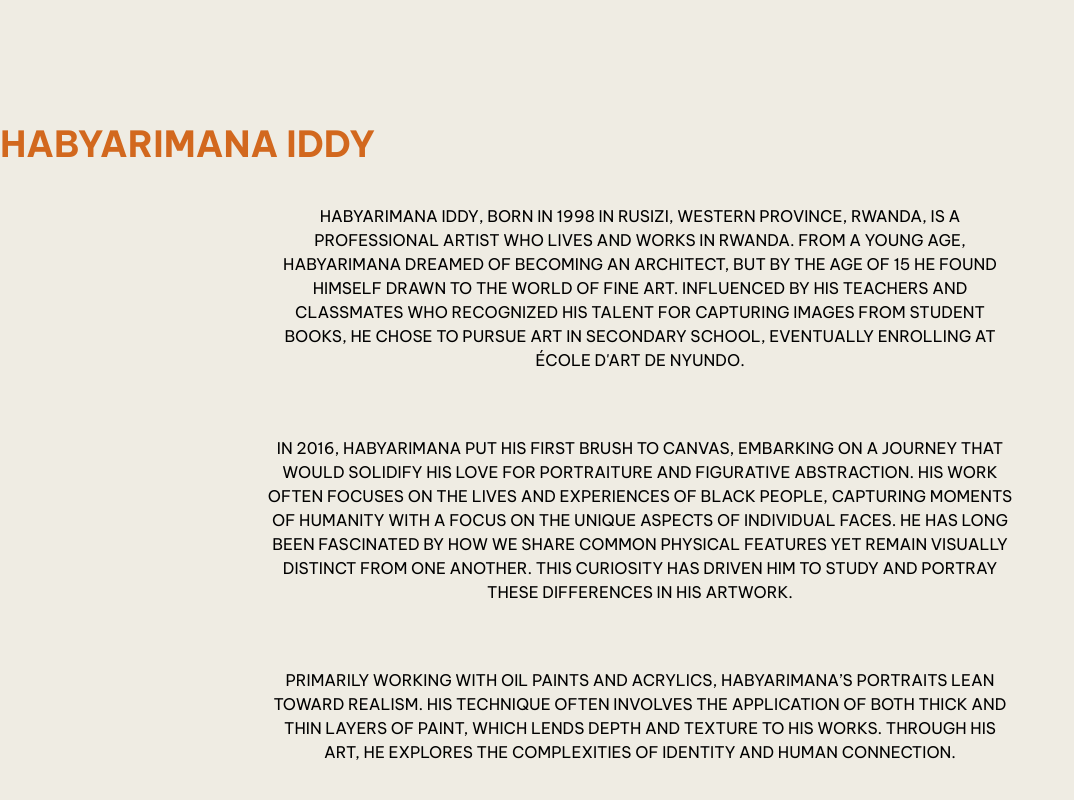
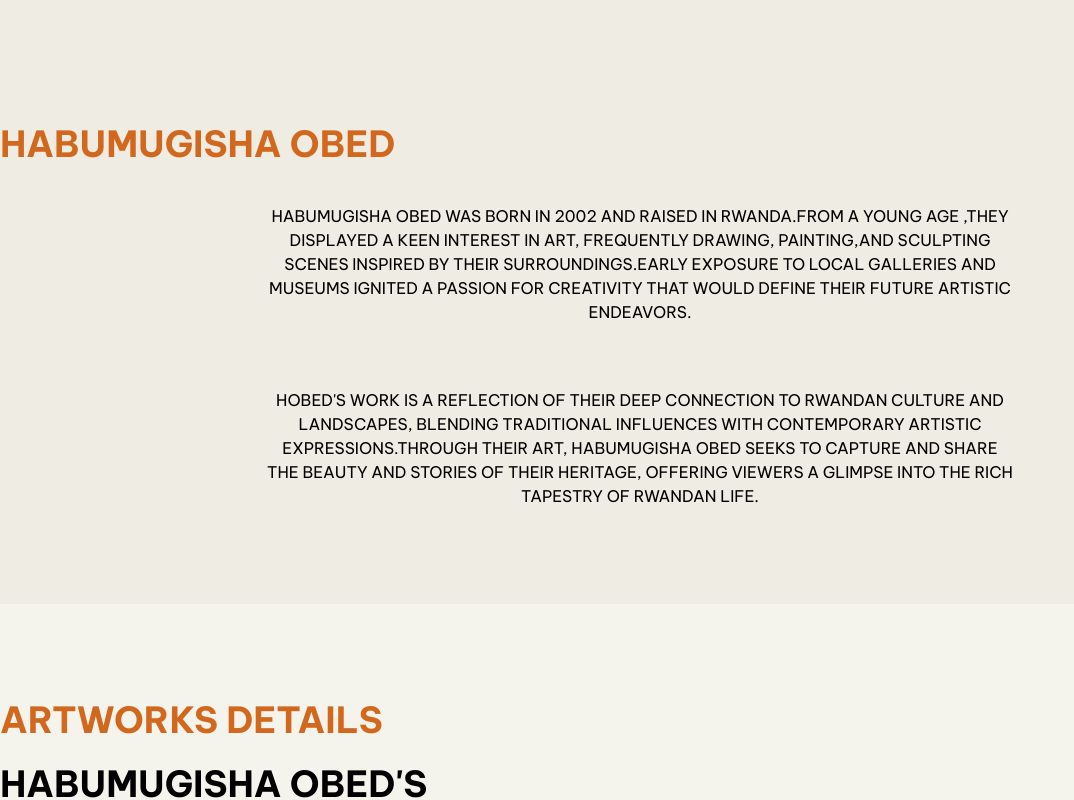
Before and after one commit to demorobot445/pamoja-app, a Next.js app: page /artists/habumugisha-obed in a window 1280 px wide. Shown: the part 1580-2380 px from the top of the page, without its empty margins (0-1074 px from the left). Built offline with nearby package versions, Linux system fonts and the light colour scheme.

Commit message:
add more artists

```diff
--- a/components/Artists/CarouselArtists.tsx
+++ b/components/Artists/CarouselArtists.tsx
@@ -26,6 +26,16 @@ const CarouselArtists = () => {
       name: "HABUMUGISHA OBED",
       imgUrl: "/profile-pictures/obed.jpg",
       url: "/artists/habumugisha-obed",
+    },
+    {
+      name: "NIYONSHIMIYE CEDRICK",
+      imgUrl: "/profile-pictures/cedrick.jpg",
+      url: "/artists/niyonshimiye-cedrick",
+    },
+    {
+      name: "NSENGIYUMVA YUSUF",
+      imgUrl: "/profile-pictures/yusuf.jpg",
+      url: "/artists/nsengiyumva-yusuf",
     },
   ];
 
--- a/pages/artists/habumugisha-obed.tsx
+++ b/pages/artists/habumugisha-obed.tsx
@@ -103,12 +103,10 @@ export default function HabumugishaObed() {
         imageUrl={"/profile-pictures/obed.jpg"}
       />
       <Description
-        name={"HABYARIMANA IDDY"}
+        name={"HABUMUGISHA OBED"}
         paragraph={[
-          "Habyarimana Iddy, born in 1998 in Rusizi, Western Province, Rwanda, is a professional artist who lives and works in Rwanda. From a young age, Habyarimana dreamed of becoming an architect, but by the age of 15 he found himself drawn to the world of fine art. Influenced by his teachers and classmates who recognized his talent for capturing images from student books, he chose to pursue art in secondary school, eventually enrolling at École d'Art de Nyundo.",
-          "In 2016, Habyarimana put his first brush to canvas, embarking on a journey that would solidify his love for portraiture and figurative abstraction. His work often focuses on the lives and experiences of Black people, capturing moments of humanity with a focus on the unique aspects of individual faces. He has long been fascinated by how we share common physical features yet remain visually distinct from one another. This curiosity has driven him to study and portray these differences in his artwork.",
-          "Primarily working with oil paints and acrylics, Habyarimana’s portraits lean toward realism. His technique often involves the application of both thick and thin layers of paint, which lends depth and texture to his works. Through his art, he explores the complexities of identity and human connection.",
-          "Habyarimana believes that 'art is life, and painting is oxygen.' To him, art is a vital force that brings joy, freedom, and an ongoing opportunity to learn. It allows him to connect with people and express the deeper meanings behind their visual language, sharing those experiences with the world.",
+          "HABUMUGISHA Obed was born in 2002 and raised in Rwanda.from a young age ,they displayed a keen interest in art, frequently drawing, painting,and sculpting scenes inspired by their surroundings.Early exposure to local galleries and museums ignited a passion for creativity that would define their future artistic endeavors.",
+          "Hobed's work is a reflection of their deep connection to Rwandan culture and landscapes, blending traditional influences with contemporary artistic expressions.Through their art, HABUMUGISHA Obed seeks to capture and share the beauty and stories of their heritage, offering viewers a glimpse into the rich tapestry of Rwandan life.",
         ]}
       />
       <Artwork data={data} name={"HABUMUGISHA OBED"} />
--- a/pages/artists/niyonshimiye-cedrick.tsx
+++ b/pages/artists/niyonshimiye-cedrick.tsx
@@ -1,4 +1,4 @@
-// import Artwork from "@/components/Artists/Artwork";
+import Artwork from "@/components/Artists/Artwork";
 import Carousel from "@/components/Artists/Carousel";
 import Description from "@/components/Artists/Description";
 import Hero from "@/components/Artists/Hero";
@@ -26,7 +26,7 @@ export default function NiyonshimiyeCedrick() {
           "Wadam's artistic expression focuses on painting animals, Pan-Africanism art, and depictions of Africans in various styles, often incorporating elements like fur textures and binary numbers. His work is a celebration of cultural identity and personal narrative, beautifully decorating emotions through vibrant and thought-provoking imagery.",
         ]}
       />
-      {/* <Artwork name={"NIYONSHIMIYE CEDRICK"} /> */}
+      <Artwork data={[]} name={"NIYONSHIMIYE CEDRICK"} />
       <Footer />
     </>
   );
--- a/pages/artists/nsengiyumva-yusuf.tsx
+++ b/pages/artists/nsengiyumva-yusuf.tsx
@@ -1,4 +1,4 @@
-// import Artwork from "@/components/Artists/Artwork";
+import Artwork from "@/components/Artists/Artwork";
 import Carousel from "@/components/Artists/Carousel";
 import Description from "@/components/Artists/Description";
 import Hero from "@/components/Artists/Hero";
@@ -16,7 +16,7 @@ export default function NsengiyumvaYusuf() {
       <Hero />
       <Carousel
         name={"NSENGIYUMVA YUSUF"}
-        imageUrl={"/profile-pictures/yusufu.jpg"} // update image
+        imageUrl={"/profile-pictures/yusuf.jpg"} // update image
       />
       <Description
         name={"NSENGIYUMVA YUSUF"}
@@ -25,7 +25,7 @@ export default function NsengiyumvaYusuf() {
           "Yusuf is particularly drawn to using collage techniques in his paintings, focusing on subjects that celebrate African art and culture. Through his work, he aims to blend traditional themes with contemporary expressions, offering a unique perspective on African identity.",
         ]}
       />
-      {/* <Artwork name={"NSENGIYUMVA YUSUF"} /> */}
+      <Artwork data={[]} name={"NSENGIYUMVA YUSUF"} />
       <Footer />
     </>
   );
```
Also changed, not shown: 1 other file (tests, documents, lock files or other folders).
